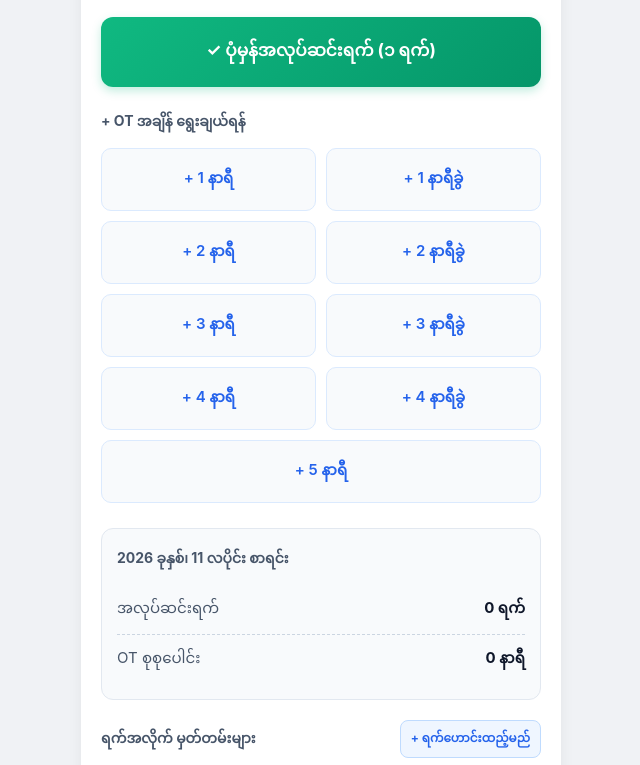
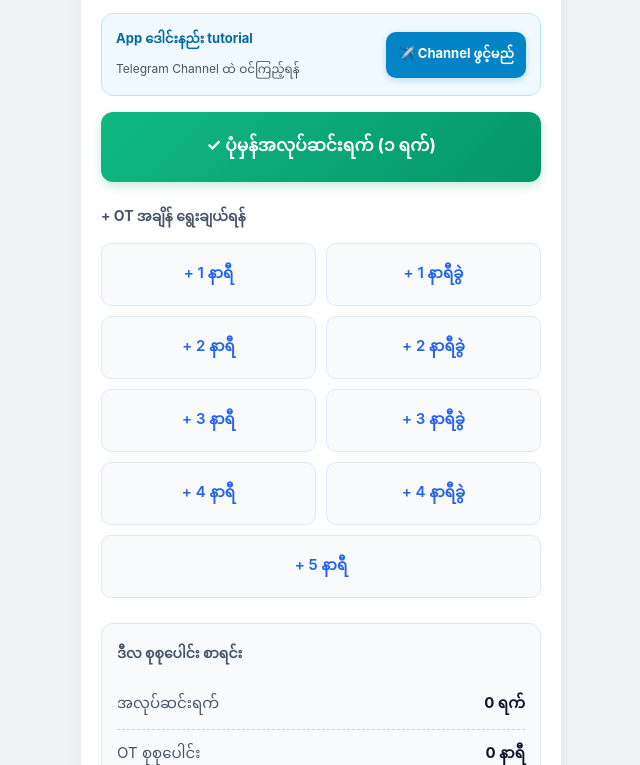
Before and after one commit to mthu10454-web/OT-Tracker, a plain HTML site: page index.html in a window 1280 px wide. Shown: the part 96-861 px from the top of the page, without its empty margins (319-959 px from the left). Drawn offline with Linux system fonts and the light colour scheme.

Commit message:
Update index.html

```diff
--- a/index.html
+++ b/index.html
@@ -21,7 +21,7 @@
         * { box-sizing: border-box; font-family: -apple-system, BlinkMacSystemFont, "Segoe UI", Roboto, Helvetica, Arial, sans-serif; }
         body { background-color: #f0f2f5; margin: 0; padding: 15px; display: flex; justify-content: center; }
         .app-card { background: white; width: 100%; max-width: 480px; border-radius: 16px; padding: 20px; box-shadow: 0 4px 15px rgba(0,0,0,0.06); }
-        .header { text-align: center; margin-bottom: 20px; }
+        .header { text-align: center; margin-bottom: 16px; }
         .header h2 { margin: 0 0 4px 0; color: #1e293b; font-size: 22px; }
         .header p { margin: 0; color: #64748b; font-size: 13px; font-weight: 500; }
 
@@ -40,6 +40,49 @@
             cursor: pointer;
         }
         .btn-install:active { transform: scale(0.98); }
+
+        /* Telegram Tutorial Box */
+        .telegram-box {
+            background: #f0f9ff;
+            border: 1.5px solid #bae6fd;
+            border-radius: 12px;
+            padding: 12px 14px;
+            margin-bottom: 16px;
+            display: flex;
+            align-items: center;
+            justify-content: space-between;
+            gap: 10px;
+        }
+        .telegram-info {
+            display: flex;
+            flex-direction: column;
+            gap: 3px;
+        }
+        .telegram-title {
+            font-size: 13px;
+            font-weight: 700;
+            color: #0369a1;
+        }
+        .telegram-sub {
+            font-size: 12px;
+            color: #475569;
+        }
+        .btn-telegram {
+            background: #0284c7;
+            color: #ffffff;
+            text-decoration: none;
+            font-size: 13px;
+            font-weight: 700;
+            padding: 9px 12px;
+            border-radius: 10px;
+            white-space: nowrap;
+            box-shadow: 0 2px 6px rgba(2, 132, 199, 0.25);
+            flex-shrink: 0;
+        }
+        .btn-telegram:active {
+            transform: scale(0.97);
+            background: #0369a1;
+        }
 
         .btn-main { width: 100%; padding: 16px; background: linear-gradient(135deg, #10b981, #059669); color: white; border: none; border-radius: 12px; font-size: 17px; font-weight: 700; box-shadow: 0 4px 10px rgba(16, 185, 129, 0.25); margin-bottom: 20px; cursor: pointer; }
         .btn-main:active { transform: scale(0.98); }
@@ -157,6 +200,17 @@
         </div>
 
         <button id="installAppBtn" class="btn-install">📲 App အဖြစ် Install လုပ်မည်</button>
+
+        <!-- App ဒေါင်းနည်း Tutorial Telegram Link -->
+        <div class="telegram-box">
+            <div class="telegram-info">
+                <span class="telegram-title">App ဒေါင်းနည်း tutorial</span>
+                <span class="telegram-sub">Telegram Channel ထဲ ဝင်ကြည့်ရန်</span>
+            </div>
+            <a href="https://t.me/your_channel_username" target="_blank" rel="noopener noreferrer" class="btn-telegram">
+                ✈️ Channel ဖွင့်မည်
+            </a>
+        </div>
 
         <button class="btn-main" onclick="logAttendance(1, 0)">✓ ပုံမှန်အလုပ်ဆင်းရက် (၁ ရက်)</button>
 
@@ -431,41 +485,3 @@
         // Close modal when clicking outside card
         document.getElementById('editModal').addEventListener('click', function(e) {
             if (e.target === this) closeEditModal();
-        });
-        document.getElementById('pastModal').addEventListener('click', function(e) {
-            if (e.target === this) closePastModal();
-        });
-
-        // In-app Install Prompt
-        let deferredPrompt = null;
-        const installAppBtn = document.getElementById('installAppBtn');
-
-        window.addEventListener('beforeinstallprompt', (e) => {
-            e.preventDefault();
-            deferredPrompt = e;
-            installAppBtn.style.display = 'block';
-        });
-
-        installAppBtn.addEventListener('click', async () => {
-            if (!deferredPrompt) return;
-            deferredPrompt.prompt();
-            await deferredPrompt.userChoice;
-            deferredPrompt = null;
-            installAppBtn.style.display = 'none';
-        });
-
-        window.addEventListener('appinstalled', () => {
-            installAppBtn.style.display = 'none';
-            deferredPrompt = null;
-        });
-    </script>
-    <script>
-      if ('serviceWorker' in navigator) {
-        window.addEventListener('load', () => {
-          navigator.serviceWorker.register('./sw.js');
-        });
-      }
-    </script>
-
-</body>
-</html>
```
